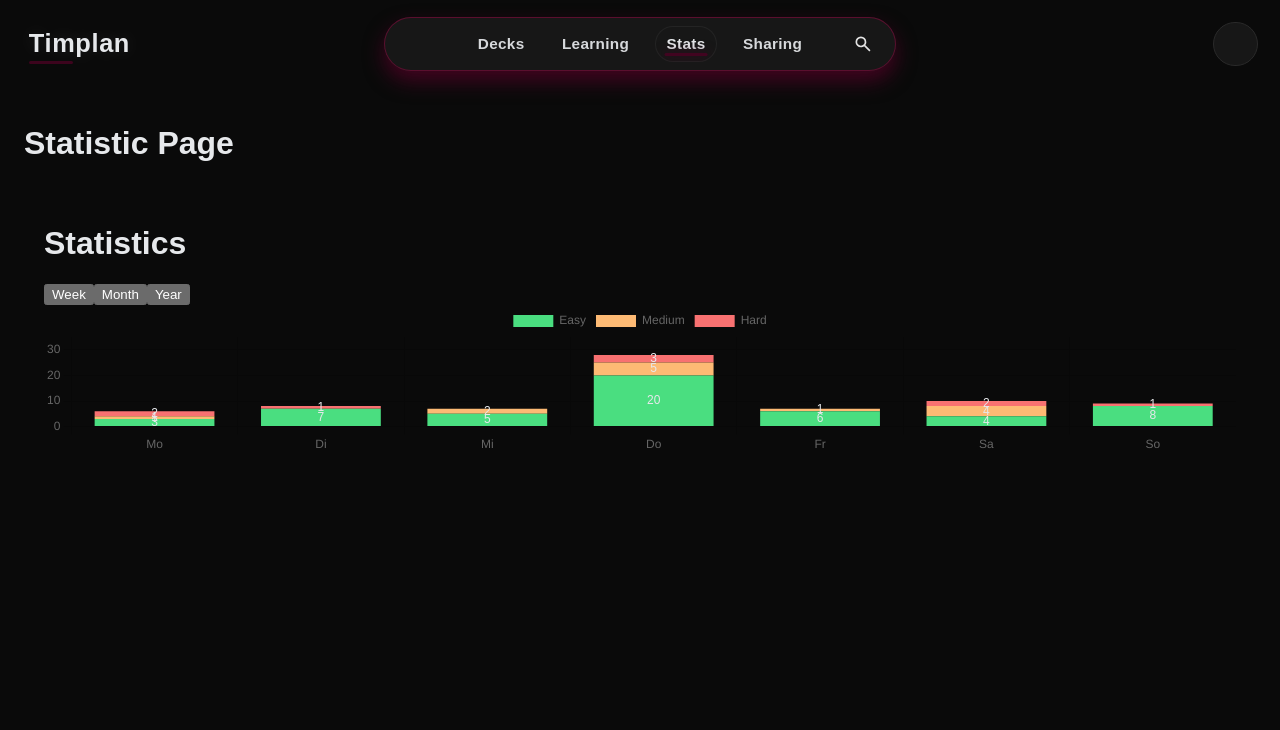
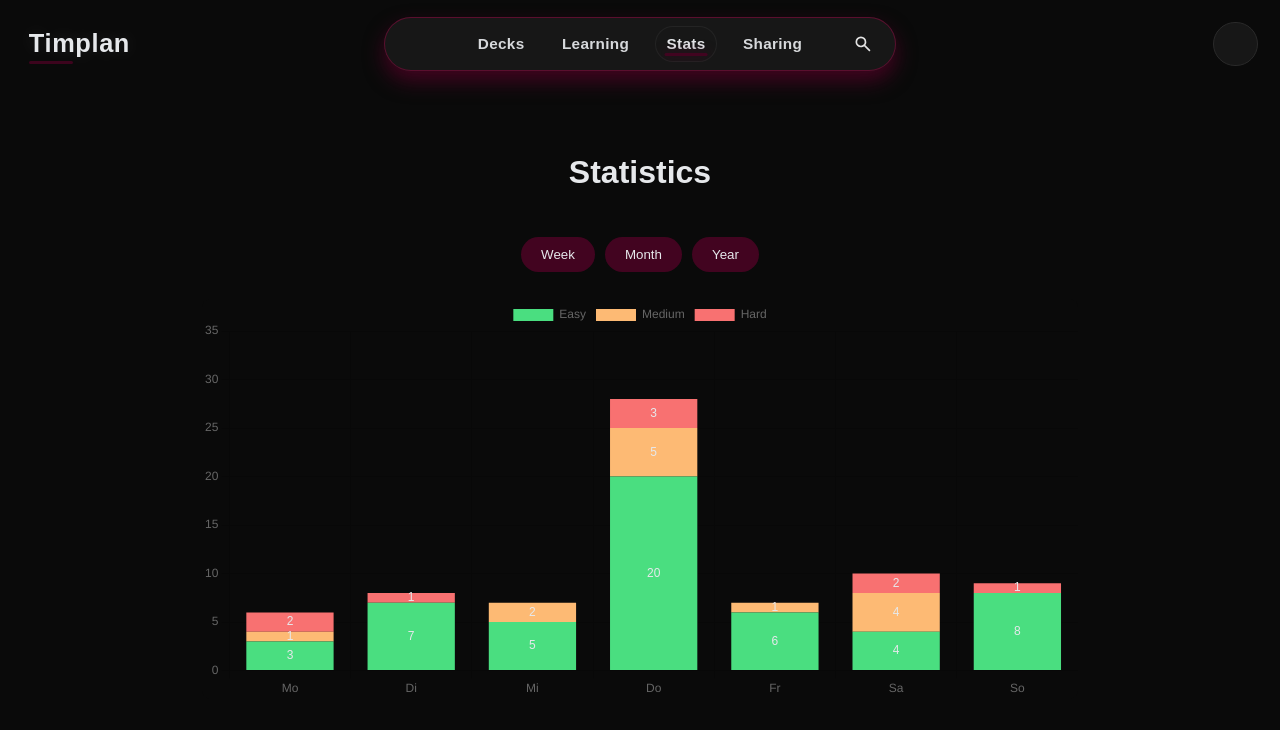
Before and after one commit to xniklasx-dev/Timplan-Projekt, a Next.js app in the folder frontend/: page /statistic in a window 1280 px wide. Shown: the top 730 px of the page. Built offline with nearby package versions, Linux system fonts and the light colour scheme.

Commit message:
Update Chart

```diff
--- a/frontend/src/app/(app)/settings/page.tsx
+++ b/frontend/src/app/(app)/settings/page.tsx
@@ -4,7 +4,7 @@ export default function AccountSettings() {
   return (
     <div className={styles.page}>
       <main className={styles.main}>
-        <h1> Settings Page</h1>
+        <h1 className={styles.title}>Statistics</h1>
       </main>
     </div>
   );
--- a/frontend/src/app/(app)/statistic/page.module.css
+++ b/frontend/src/app/(app)/statistic/page.module.css
@@ -1,4 +1,50 @@
-.chart-frame {
+.title {
+    margin-top: 50px;
+    text-align: center;
+}
+
+.controls {
+    display: flex;
+    justify-content: center;
+}
+
+.bgLabel {
+    margin-left: 12px;
+    margin-right: 6px;
+    font-size: 20px;
+}
+
+.colorInput {
+    width: 38px;
+    height: 28px;
+    border: none;
+    padding: 0;
+    vertical-align: middle;
+    margin-right: 8px;
+    cursor: pointer;
+}
+
+.small {
+    padding: 6px 10px;
+    border-radius: 14px;
+}
+
+.button {
+    padding: 10px 20px;
+    margin: 5px;
+    border: none;
+    background-color: var(--color-accent);
+    color: var(--color-text);
+    cursor: pointer;
+    border-radius: 25px;
+    transition: background-color 0.3s;
+}
+
+.button:hover {
+    background-color: var(--color-accent-hover);
+}
+
+.chartFrame {
     display: block;
     width: 80%;
     max-width: 900px;
@@ -10,14 +56,14 @@
     background: transparent;
 }
 
-.chart-container {
+.chartContainer {
     width: 100%;
     margin: 0;
 }
 
-.chart-container canvas {
+.chartContainer canvas {
     display: block;
     width: 100%;
-  height: 360px;
+    height: 400px;
     border-radius: 8px;
 }
--- a/frontend/src/app/(app)/statistic/page.tsx
+++ b/frontend/src/app/(app)/statistic/page.tsx
@@ -5,7 +5,7 @@ export default function Statistic() {
   return (
     <div className={styles.page}>
       <main className={styles.main}>
-        <h1> Statistic Page</h1>
+        <h1 className={styles.title}>Statistics</h1>
         <ChartComponent />
       </main>
     </div>
--- a/frontend/src/app/ui/chart/Chart.tsx
+++ b/frontend/src/app/ui/chart/Chart.tsx
@@ -3,7 +3,7 @@
 import { useRef, useEffect, useState, useCallback } from "react";
 import Chart from "chart.js/auto";
 import type { Chart as ChartJS, Plugin } from "chart.js";
-import styles from "./page.module.css";
+import styles from "../../(app)/statistic/page.module.css";
 
 interface CardCounts {
     easy: number;
@@ -203,16 +203,21 @@ const ChartComponent: React.FC = () => {
                 padding: "20px",
             }}
             >
-            <h1>Statistics</h1>
             {/*switch between views*/}
-            <div className="controls">
-                <button onClick={() => setView("week")}>Week</button>
-                <button onClick={() => setView("month")}>Month</button>
-                <button onClick={() => setView("year")}>Year</button>
+            <div className={styles.controls}>
+                <button className={styles.button} onClick={() => setView("week")}>
+                    Week
+                </button>
+                <button className={styles.button} onClick={() => setView("month")}>
+                    Month
+                </button>
+                <button className={styles.button} onClick={() => setView("year")}>
+                    Year
+                </button>
             </div>
 
-            <div className="chart-frame">
-                <div className="chart-container">
+            <div className={styles.chartFrame}>
+                <div className={styles.chartContainer}>
                     <canvas ref={canvasRef} />
                 </div>
             </div>
```
Lines whose indentation alone changed are shown as unchanged.
